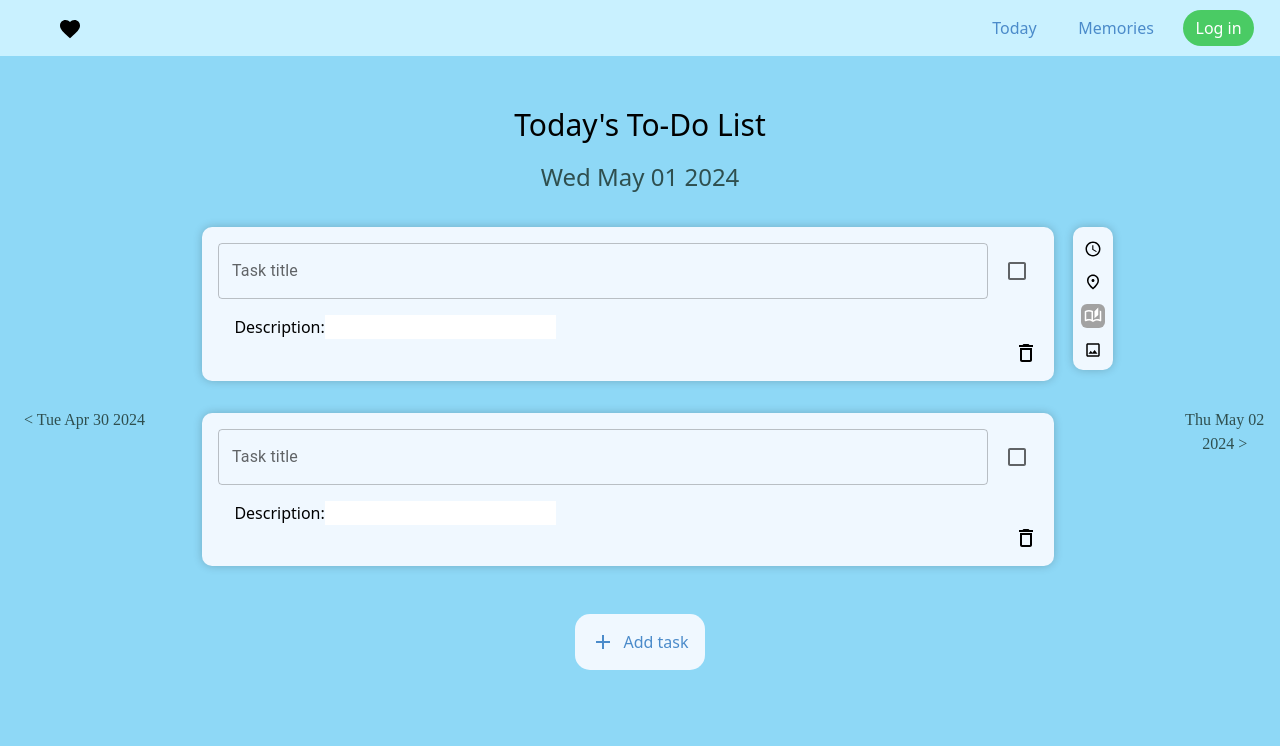
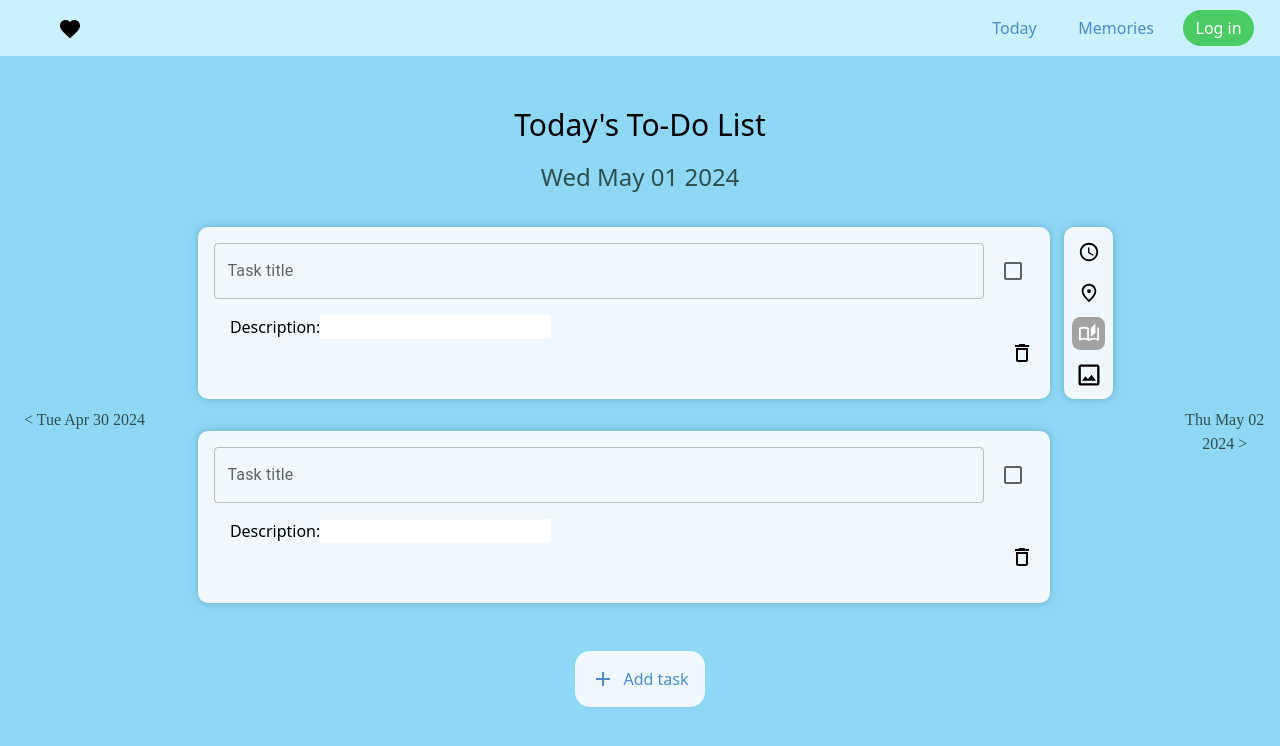
Before and after one commit to boey-kwan/gemini, a React (Vite) app in the folder client/: page / in a window 1280 px wide. Both pictures are taken after a click on the button "Jump to today's tasks!". Shown: the top 746 px of the page. Built offline with nearby package versions, Linux system fonts and the light colour scheme.

Commit message:
Fix sidebar button padding

```diff
--- a/client/src/App.css
+++ b/client/src/App.css
@@ -7,6 +7,7 @@
   --light-blue: alice-blue;
   --medium-green: rgb(74, 203, 100);
   --dark-green: rgb(38, 195, 69);
+  --icon-size-default: 1em;
 }
 
 :root {
@@ -222,13 +223,13 @@ input {
 }
 
 .sidebar-button {
-  padding: 3px;
-  margin: 0px;
   border-radius: 25%;
-  /* font-size: 5em; */
-  font-size: 50px;
-  height: 50px;
-  width: 50px;
+  font-size: calc(var(--icon-size-default) + 6px);
+  width: 1.5em;
+  height: 1.5em;
+  display: flex;
+  justify-content: center;
+  align-items: center;
 }
 
 .sidebar-button.clicked {
@@ -238,6 +239,10 @@ input {
 
 .sidebar-button:hover {
   background-color: var(--medium-blue);
+  color: white;
+}
+
+.white {
   color: white;
 }
 
--- a/client/src/components/Sidebar.jsx
+++ b/client/src/components/Sidebar.jsx
@@ -37,35 +37,27 @@ export default function Sidebar(props) {
         } */}
 
         <button
-          onClick={() => props.onClickSidebarIcon('time')}
-          style={{
-            color: props.showFields['time'] ? 'var(--primary-blue)' : 'black',
-          }}>
-          <AccessTimeIcon className={props.showFields['time'] ? 'sidebar-button clicked' : 'sidebar-button'}/>
+          className={props.showFields['time'] ? 'sidebar-button clicked' : 'sidebar-button'}
+          onClick={() => props.onClickSidebarIcon('time')} >
+          <AccessTimeIcon style={{ fontSize: 'calc(var(--icon-size-default) + 2*3px)', padding: '3px' }} className={props.showFields['time'] ? 'white' : null}/>
         </button>
 
         <button
-          onClick={() => props.onClickSidebarIcon('location')}
-          style={{
-            color: props.showFields['location'] ? 'var(--primary-blue)' : 'black',
-          }}>
-          <PlaceOutlined className={props.showFields['location'] ? 'sidebar-button clicked' : 'sidebar-button'}/>
+          className={props.showFields['location'] ? 'sidebar-button clicked' : 'sidebar-button'}
+          onClick={() => props.onClickSidebarIcon('location')} >
+          <PlaceOutlined style={{ fontSize: 'calc(var(--icon-size-default) + 2*3px)', padding: '3px' }} className={props.showFields['location'] ? 'white' : null}/>
         </button>
 
         <button
-          onClick={() => props.onClickSidebarIcon('description')}
-          style={{
-            color: props.showFields['description'] ? 'var(--primary-blue)' : 'black',
-          }}>
-          <AutoStoriesOutlinedIcon className={props.showFields['description'] ? 'sidebar-button clicked' : 'sidebar-button'}/>
+          className={props.showFields['description'] ? 'sidebar-button clicked' : 'sidebar-button'}
+          onClick={() => props.onClickSidebarIcon('description')} >
+          <AutoStoriesOutlinedIcon style={{ fontSize: 'calc(var(--icon-size-default) + 2*3px)', padding: '3px' }} className={props.showFields['description'] ? 'white' : null}/>
         </button>
 
         <button
-          onClick={() => props.onClickSidebarIcon('image')}
-          style={{
-            color: props.showFields['image'] ? 'var(--primary-blue)' : 'black',
-          }}>
-          <PhotoOutlinedIcon className={props.showFields['image'] ? 'sidebar-button clicked' : 'sidebar-button'}/>
+          className={props.showFields['image'] ? 'sidebar-button clicked' : 'sidebar-button'}
+          onClick={() => props.onClickSidebarIcon('image')} >
+          <PhotoOutlinedIcon style={{ fontSize: 'calc(var(--icon-size-default) + 2*3px)' }} className={props.showFields['image'] ? 'white' : null}/>
         </button>
 
       </div>
```
